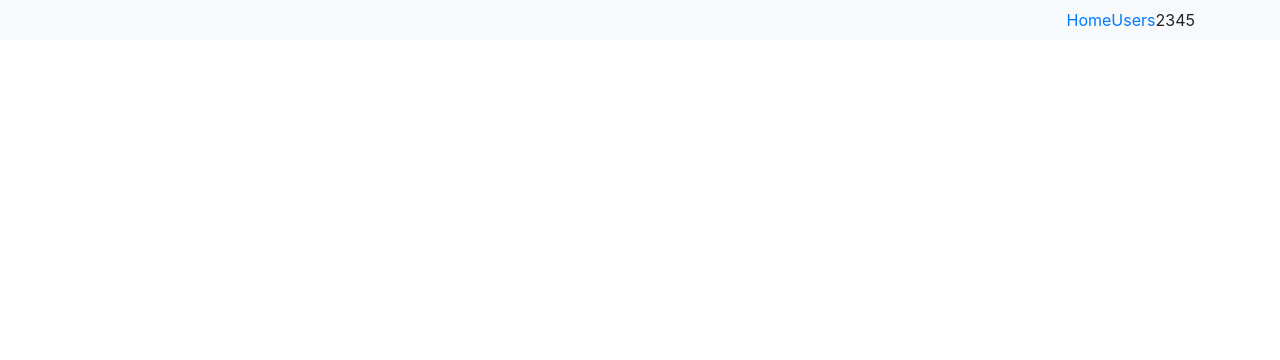
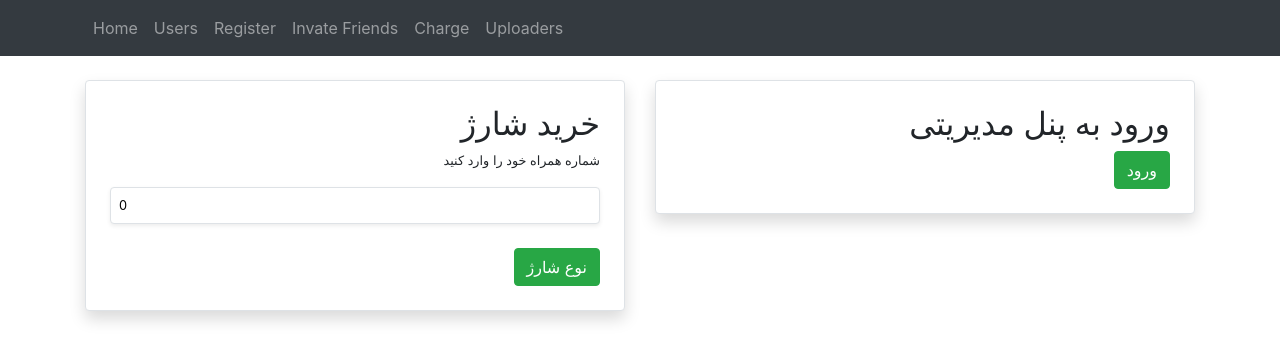
Before and after one commit to yahyahosseini1989/LearningTPX, a React (Create React App) app: page /Charge in a window 1280 px wide. Shown: the top 360 px of the page. Built offline with nearby package versions, Linux system fonts and the light colour scheme.

Commit message:
add charge after nav

```diff
--- a/src/App.tsx
+++ b/src/App.tsx
@@ -8,6 +8,7 @@ import { User } from './Components/User/User';
 import { Register } from './Components/Pages/Register/Register';
 import Input from './Components/Pages/Others/Input/Input';
 import MyDropDown from './Components/Pages/Others/DropDown/Dropdown';
+import Charge from './Components/Pages/Others/Charge/Charge';
 
 
 
@@ -17,10 +18,12 @@ export default class App extends React.Component<{}, {}> {
       <>
         <BrowserRouter>
           <Navigation />
-          <Route component={Register} path="/" exact  />
+          <Route component={Register} path="/Users" exact  />
           <Route component={User} path="/Users" exact />
           <Route component={Input} path="/Input" exact />
-          <Route component={MyDropDown} path="/Input/MyDropDown" exact />
+          <Route component={MyDropDown} path="/Input" exact />
+          <Route component={Charge} path="/Charge" Charge  />
+          <Route component={User} path="/Users" exact />
         </BrowserRouter>
       </>
     )
--- /dev/null
+++ b/src/Components/Pages/Others/Charge/Charge.tsx
@@ -0,0 +1,167 @@
+import * as React from 'react';
+import Modal from 'react-bootstrap/esm/Modal';
+
+export interface ChargeProps {
+
+}
+
+export interface ChargeState {
+    phoneNumber: number;
+    showModal: boolean;
+    charge: number;
+}
+
+class Charge extends React.Component<ChargeProps, ChargeState> {
+
+    state = {
+        phoneNumber: 0,
+        showModal: false,
+        charge: 0,
+        selectCharge: 0,
+    }
+    private handleChange = (e: any) => {
+        this.setState({
+            ...this.state,
+            phoneNumber: e.target.value,
+        })
+    }
+    private handleClick() {
+        this.setState({
+            ...this.state,
+            showModal: true,
+        })
+    }
+    private handleClose() {
+        this.setState({
+            ...this.state,
+            showModal: false,
+        })
+    }
+    private handleCharge(e: any) {
+        this.setState({
+            ...this.state,
+            charge: e.target.value,
+        })
+
+    }
+    // private handleSave() {
+    //     this.setState({
+    //         ...this.state,
+    //         selectCharge: this.
+    //     })
+
+    // }
+    render() {
+        return (
+            <>
+                <Modal show={this.state.showModal}>
+                    <Modal.Header>
+                        <Modal.Title>
+                            <h2 className="float-md-right w-100 text-right">خرید شارژ</h2>
+                        </Modal.Title>
+                    </Modal.Header>
+
+                    <Modal.Body>
+
+                        <p className="text-right">شماره همراه خود را وارد کنید</p>
+                        <button
+                            className="btn btn-secondary w-50 p-2 mb-4 border rounded shadow-sm"
+                            value="2000"
+                            onClick={(e) => { this.handleCharge(e) }}
+                        >
+                            2000
+                        </button>
+                        <button
+                            className="btn btn-secondary w-50 p-2 mb-4 border rounded shadow-sm"
+                            value="5000"
+                            onClick={(e) => { this.handleCharge(e) }}
+                        >
+                            5000
+                        </button>
+                        <button
+                            className="btn btn-secondary w-50 p-2 mb-4 border rounded shadow-sm"
+                            value="10000"
+                            onClick={(e) => { this.handleCharge(e) }}
+                        >
+                            10000
+                        </button>
+                        <button
+                            className="btn btn-secondary w-50 p-2 mb-4 border rounded shadow-sm"
+                            value="20000"
+                            onClick={(e) => { this.handleCharge(e) }}
+                        >
+                            20000
+                        </button>
+                        <input
+                            className="d-block w-100 p-2 mb-4 border rounded shadow-sm"
+                            type="number"
+                            name="phoneNum"
+                            id="phoneNum"
+                            value={this.state.charge}
+                            onChange={(e) => { this.handleChange(e) }}
+                        />
+                    </Modal.Body>
+
+                    <Modal.Footer>
+                        <button
+                            onClick={() => { this.handleClose() }}
+                            className="btn btn-secondary"
+                        >
+                            Close
+                            </button>
+                        <button
+                            // onClick={() => { this.handleSave() }}
+                            className="btn btn-secondary"
+                        >
+                            Save changes
+                        </button>
+                    </Modal.Footer>
+                </Modal>
+
+
+
+
+                <div className="container">
+                    <div className="row">
+                        <div className="col-md-6">
+                            <div className="parent border rounded shadow p-4 mt-4 bg-white small text-right">
+                                <h2 className="ml-auto">خرید شارژ</h2>
+                                <p className="ml-auto">شماره همراه خود را وارد کنید</p>
+                                <input
+                                    className="d-block w-100 p-2 mb-4 border rounded shadow-sm"
+                                    type="number"
+                                    name="phoneNum"
+                                    id="phoneNum"
+                                    value={this.state.phoneNumber}
+                                    onChange={(e) => { this.handleChange(e) }}
+                                />
+                                <button
+                                    className="btn btn-success"
+                                    onClick={() => { this.handleClick() }}
+                                // disabled={this.state.phoneNumber == "" ? true : false}
+                                >
+                                    نوع شارژ
+                                </button>
+                                {/* <p>
+                                    مقدار شارژ : {this.state.charge}
+                                </p> */}
+                            </div>
+                        </div>
+                        <div className="col-md-6">
+                            <div className="parent border rounded shadow p-4 mt-4 bg-white small text-right">
+                                <h2>
+                                    ورود به پنل مدیریتی
+                                </h2>
+                                <button className="btn btn-success">
+                                    ورود
+                                </button>
+                            </div>
+                        </div>
+                    </div>
+                </div>
+            </>
+        );
+    }
+}
+
+export default Charge;
--- a/src/Components/Pages/Others/Header/Navigation.tsx
+++ b/src/Components/Pages/Others/Header/Navigation.tsx
@@ -17,38 +17,37 @@ class HeaderNav extends React.Component<HeaderNavProps, HeaderNavState> {
         return (
             <>
                 {/* <Navbar bg="primary" variant="dark">
-                    <Navbar.Brand href="#home">React TSX</Navbar.Brand>
+                    <Navbar.Brand href="/Home">React TSX</Navbar.Brand>
                     <Nav className="mr-auto">
-                        <Nav.Link href="#home">Home</Nav.Link>
-                        <Nav.Link href="#features">Features</Nav.Link>
-                        <Nav.Link href="#pricing">Pricing</Nav.Link>
+                        <Nav.Link href="/Home">Home</Nav.Link>
+                        <Nav.Link href="/Users">Users</Nav.Link>
+                        <Nav.Link href="/Register">Register</Nav.Link>
+                        <Nav.Link href="/InvateFriends">Invate Friends</Nav.Link>
+                        <Nav.Link href="/Buttons">Buttons</Nav.Link>
+                        <Nav.Link href="/Uploaders">Uploaders</Nav.Link>
                     </Nav>
                 </Navbar> */}
-                <nav className="navbar navbar-expand-lg navbar-light bg-light">
+                <nav className="navbar navbar-expand-sm bg-dark navbar-dark">
                     <div className="container">
                         <div className="collapse navbar-collapse" id="navbarSupportedContent">
-                            <ul className="navbar-nav ml-auto">
+                            <ul className="navbar-nav">
                                 <li className="nav-item">
-                                    <a href="/" >
-                                        Home
-                                    </a>
+                                    <Link to="/Home" className="nav-link" >Home</Link>
                                 </li>
                                 <li className="nav-item">
-                                    <a href="/Users" >
-                                        Users
-                                    </a>
+                                    <Link to="/Users" className="nav-link" >Users</Link>
                                 </li>
                                 <li className="nav-item">
-                                    2
+                                    <Link to="/Register" className="nav-link" >Register</Link>
                                 </li>
                                 <li className="nav-item">
-                                    3
+                                    <Link to="/InvateFriends" className="nav-link" >Invate Friends</Link>
                                 </li>
                                 <li className="nav-item">
-                                    4
+                                    <Link to="/Charge" className="nav-link" >Charge</Link>
                                 </li>
                                 <li className="nav-item">
-                                    5
+                                    <Link to="/Uploaders" className="nav-link" >Uploaders</Link>
                                 </li>
                             </ul>
                         </div>
```
